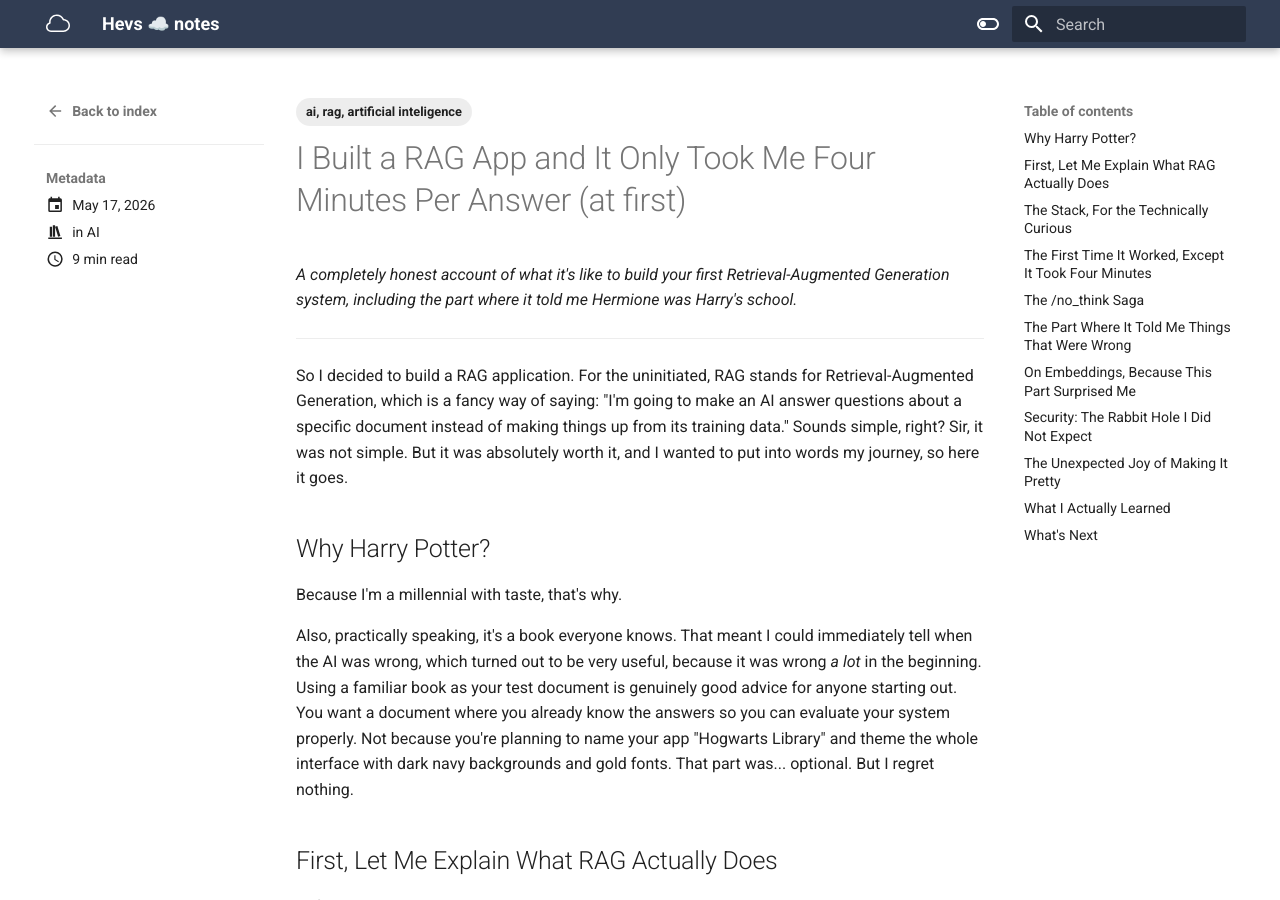
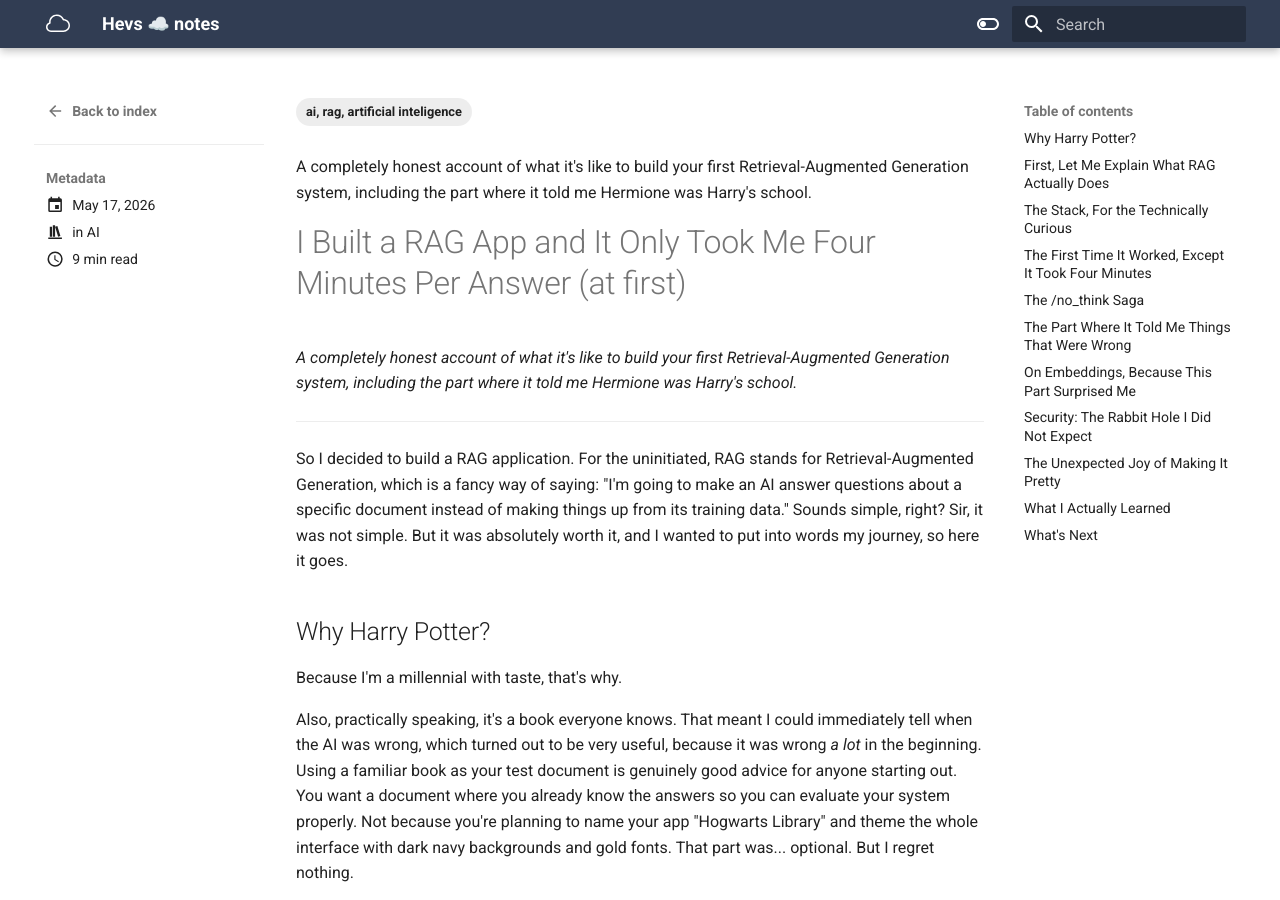
Before and after one commit to ehvs/notes, an MkDocs documentation site: the page built from docs/blog/posts/first-rag-journey.md, in a window 1280 px wide and 900 px high. Built offline with MkDocs 1.6.1 and Material for MkDocs 9.7.7, drawn with Linux system fonts in a browser that asks for light colours.

Commit message:
Added a preview

```diff
--- a/docs/blog/posts/first-rag-journey.md
+++ b/docs/blog/posts/first-rag-journey.md
@@ -11,6 +11,9 @@ slug: my-first-rag
 tags:
   - ai, rag, artificial inteligence
 ---
+
+A completely honest account of what it's like to build your first Retrieval-Augmented Generation system, including the part where it told me Hermione was Harry's school.
+<!-- more -->
 
 # I Built a RAG App and It Only Took Me Four Minutes Per Answer (at first)
 
```
